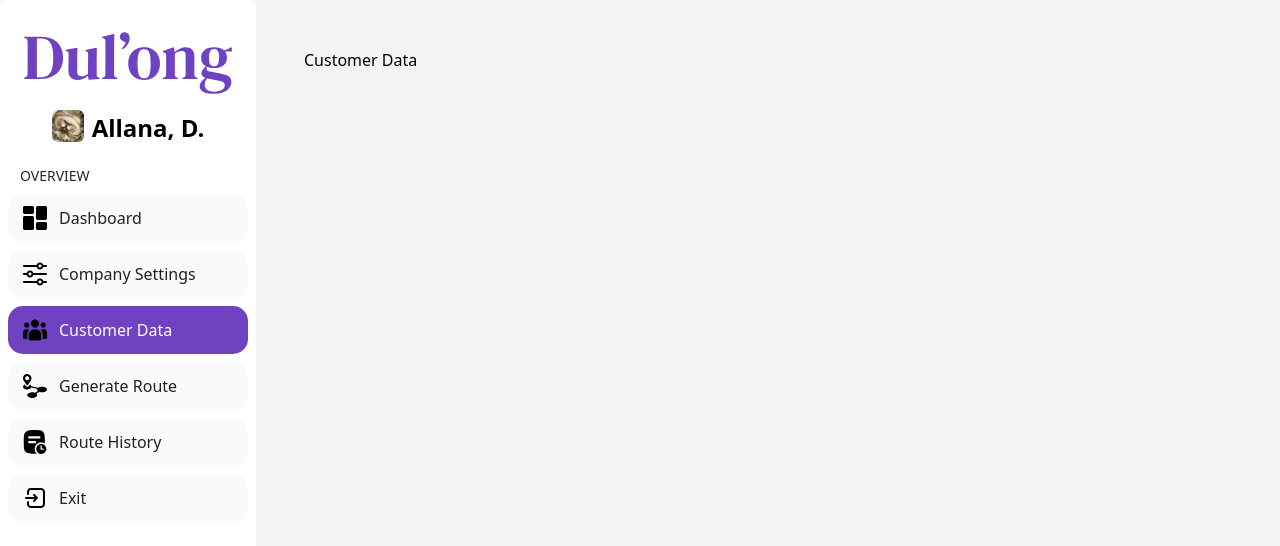
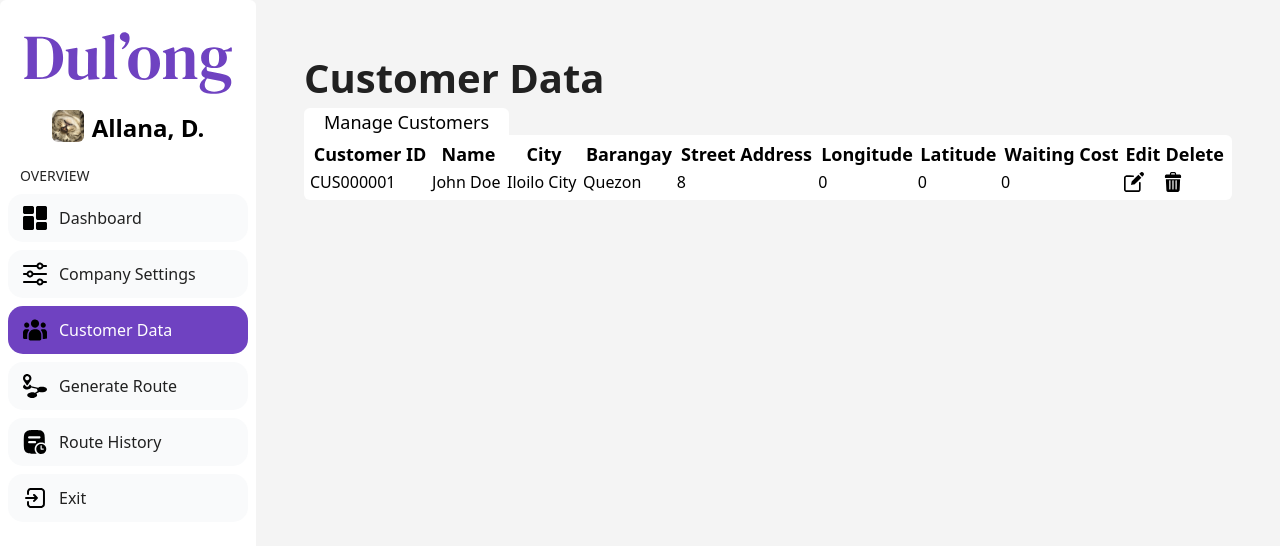
Before and after one commit to D-D-M-Y/dul-ong-administrative-frontend, a Next.js app: page /customer-data in a window 1280 px wide. Shown: the top 546 px of the page. Built offline with nearby package versions, Linux system fonts and the light colour scheme.

Commit message:
added customer page

```diff
--- a/src/app/customer-data/page.tsx
+++ b/src/app/customer-data/page.tsx
@@ -1,3 +1,101 @@
+import React from 'react';
+
+interface Entity {
+  customerID: string
+  name: string;
+  city: string;
+  barangay: string;
+  staddress: string;
+  longitude: number;
+  latitude: number;
+  waitingCost: number;
+  editIcon: string;
+  deleteIcon: string;
+}
+
+const entities: Entity[] = [
+  // Populate entity data here
+  {
+  customerID: "CUS000001",
+  name: "John Doe",
+  city: "Iloilo City",
+  barangay: "Quezon",
+  staddress: "8",
+  longitude: 0.0,
+  latitude: 0.0,
+  waitingCost: 0.0,
+  editIcon: "/icons/edit.svg",
+  deleteIcon: "/icons/trash.svg"}
+  // ... more entities
+];
+
+const MyGrid = () => {
+  return (
+    <table>
+      <thead>
+        <tr>
+          <th>Customer ID</th>
+          <th>Name</th>
+          <th>City</th>
+          <th>Barangay</th>
+          <th>Street Address</th>
+          <th>Longitude</th>
+          <th>Latitude</th>
+          <th>Waiting Cost</th>
+          <th>Edit</th>
+          <th>Delete</th>
+          {/* Add table headers if needed */}
+        </tr>
+      </thead>
+      <tbody>
+        {entities.map((entity) => (
+          <tr key={entity.customerID}>
+            <td>{entity.customerID}</td>
+            <td>{entity.name}</td>
+            <td>{entity.city}</td>
+            <td>{entity.barangay}</td>
+            <td>{entity.staddress}</td>
+            <td>{entity.longitude}</td>
+            <td>{entity.latitude}</td>
+            <td>{entity.waitingCost}</td>
+            <td className="icon-cell">
+              {entity.editIcon && (
+                <img src={entity.editIcon} alt="Edit" width="20" height="20" />
+              )}
+            </td>
+            <td className="icon-cell">
+              {entity.deleteIcon && (
+                <img src={entity.deleteIcon} alt="Delete" width="20" height="20" />
+              )}
+            </td>
+          </tr>
+        ))}
+      </tbody>
+    </table>
+  );
+};
+
 export default function Page() {
-    return <p>Customer Data</p>;
-  }
+  return (
+    <div>
+      {/* Header */}
+      <div>
+        <h1 style = {{fontWeight: 'bold'}}>
+          Customer Data
+        </h1>
+
+        {/* Folder */}
+        <div className="customborder-link">
+          <h2 className="pl-5 pr-5">Manage Customers</h2>
+        </div>
+
+        {/* Body */}
+        <div className="customborder-body">
+          <div className="grid">
+            <MyGrid />
+            </div>
+          </div>
+        </div>
+      </div>
+  );
+}
```
